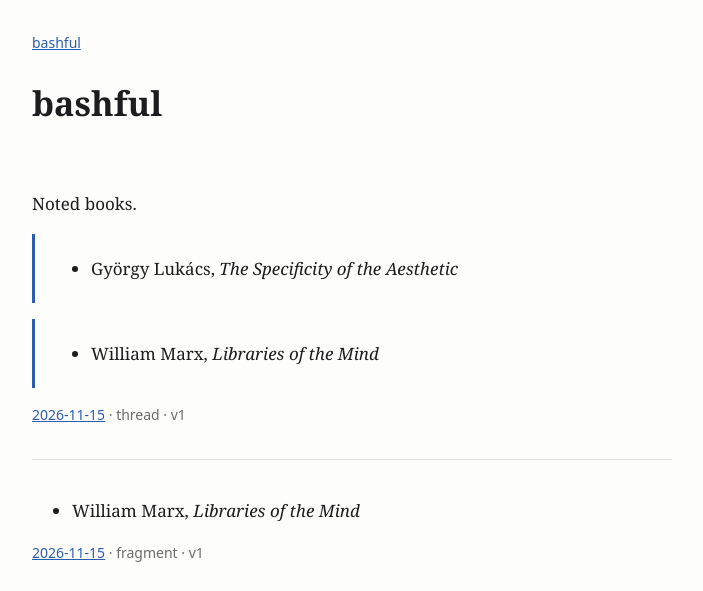
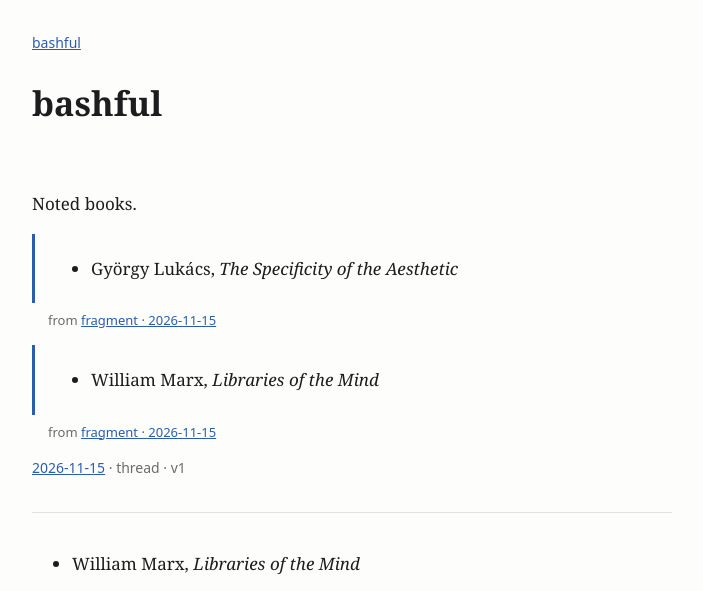
Before and after one commit to mymarkup/bashful.se, a plain HTML site: page index.html in a window 1280 px wide. Shown: the top 591 px of the page, without its empty margins (288-991 px from the left). Drawn offline with Linux system fonts and the light colour scheme.

Commit message:
Deploy 2026-11-15T17:06:44Z

```diff
--- a/index.html
+++ b/index.html
@@ -18,6 +18,7 @@ blockquote.blyg-transclusion { border-left-color: var(--accent); }
 img { max-width: 100%; }
 section h2 { font-size: 14px; margin: 1rem 0 .25rem; }
 section ul { margin: 0; padding-left: 1.25rem; }
+.blyg-from { margin: -.5rem 0 1rem 1rem; font: 13px/1.4 system-ui, sans-serif; color: var(--muted); }
 </style>
 </head>
 <body>
@@ -30,11 +31,11 @@ section ul { margin: 0; padding-left: 1.25rem; }
 <blockquote class="blyg-transclusion" data-blyg-id="01gvzy7wxkyp44kjhpavgnfj26" data-blyg-version="1"><ul>
 <li>György Lukács, <em>The Specificity of the Aesthetic</em></li>
 </ul>
-</blockquote>
+</blockquote><p class="blyg-from">from <a href="https://bashful.se/f/01gvzy7wxkyp44kjhpavgnfj26/"><bdi>fragment · 2026-11-15</bdi></a></p>
 <blockquote class="blyg-transclusion" data-blyg-id="2c2mwwp4dmzvs6hzfr7bvynjkj" data-blyg-version="1"><ul>
 <li>William Marx, <em>Libraries of the Mind</em></li>
 </ul>
-</blockquote>
+</blockquote><p class="blyg-from">from <a href="https://bashful.se/f/2c2mwwp4dmzvs6hzfr7bvynjkj/"><bdi>fragment · 2026-11-15</bdi></a></p>
 </div>
 <p class="meta"><a href="https://bashful.se/t/4xwxbc3p5ae9q4y289z7dke9as/"><time datetime="2026-11-15T17:05:14Z">2026-11-15</time></a> · thread · v1</p>
 </article>
```
Also changed, not shown: f/01gvzy7wxkyp44kjhpavgnfj26/index.html (+1 -0 lines), f/29yn9x9ez6mwvym5xx6we5qefj/index.html (+1 -0 lines), f/2c2mwwp4dmzvs6hzfr7bvynjkj/index.html (+1 -0 lines), f/3ajd4c83wmjgpcyny6yr6f037w/index.html (+1 -0 lines), f/4s52t7jxxwd0446bnraf7wpf7z/index.html (+1 -0 lines), t/046373e3h2aaa2yxvnxasz7kf5/index.html (+1 -0 lines), t/1hjqsqhs23fcqrzgdpenyembsv/index.html (+1 -0 lines), t/2p8wnx68e31aqzf4vppy10nk94/index.html (+1 -0 lines), t/4e1tvvvdzkd23d57bbapeshh8d/index.html (+1 -0 lines), t/4xwxbc3p5ae9q4y289z7dke9as/index.html (+3 -2 lines), t/6r189pe5jaa65ptr3aq28h605y/index.html (+1 -0 lines).
